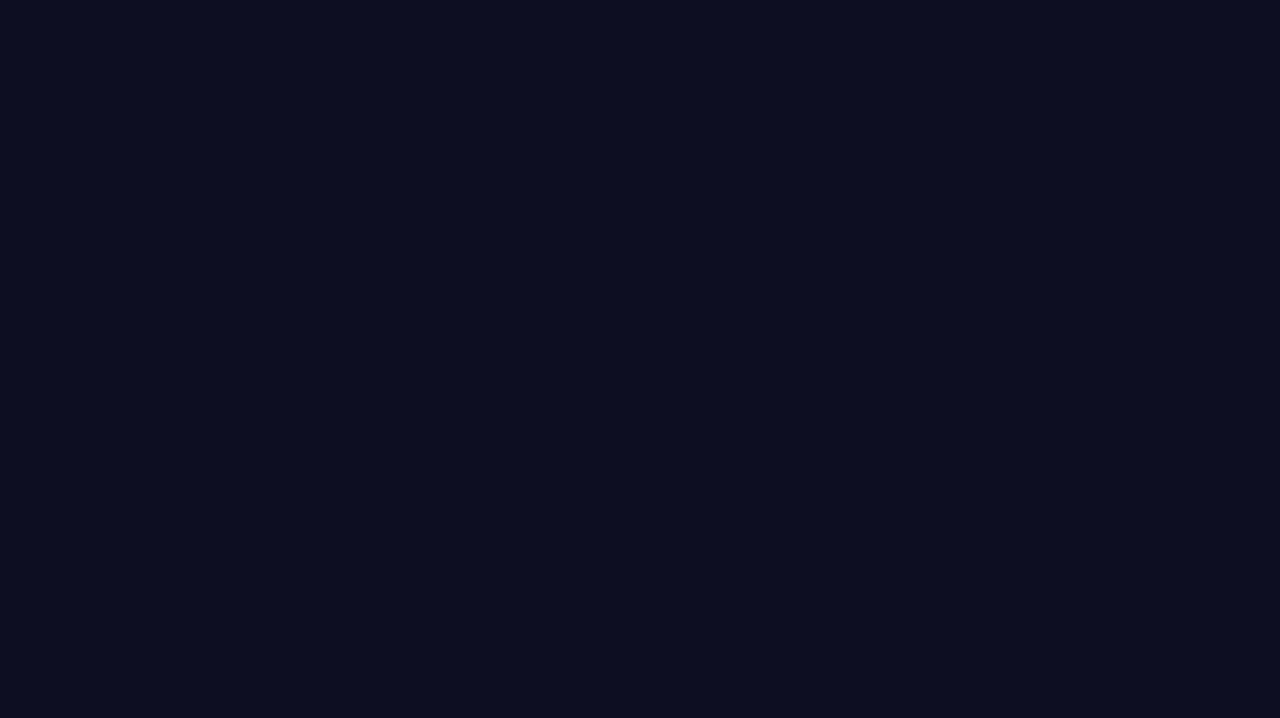
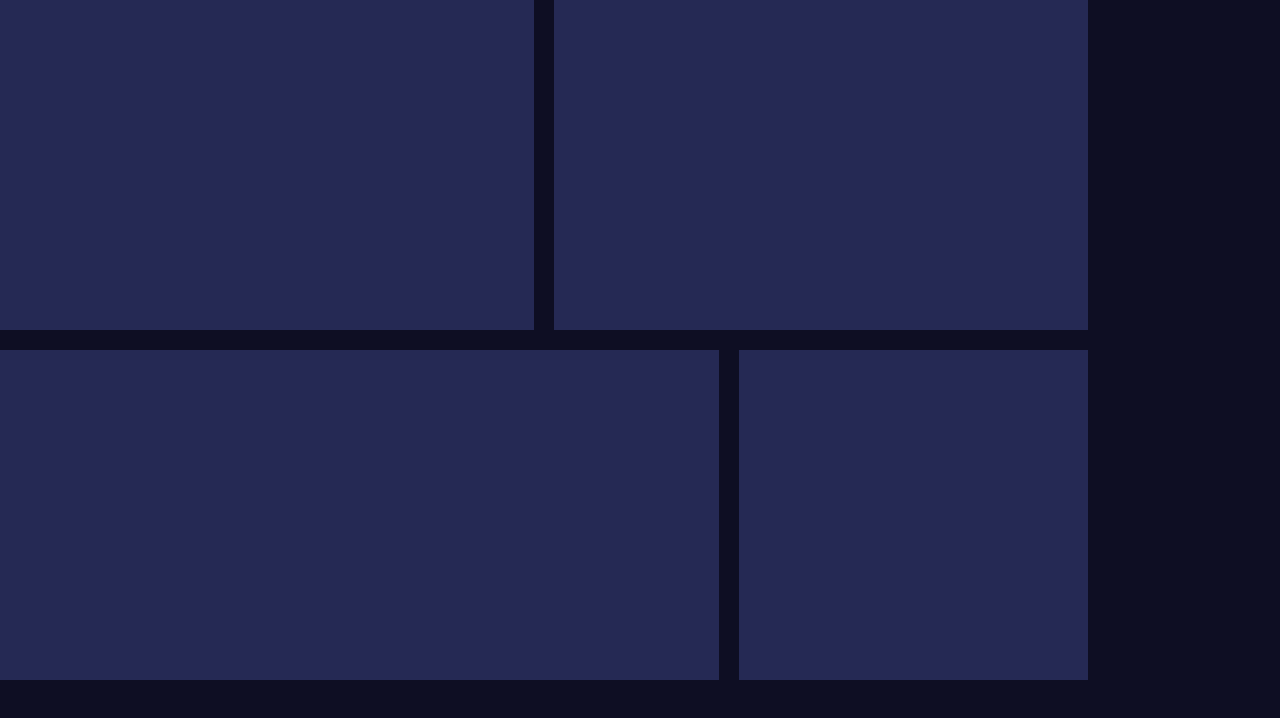
Before and after one commit to jacquelineturof/new-layout, a React (Create React App) app: page / in a window 1280 px wide. Shown: the top 718 px of the page. Built offline with nearby package versions, Linux system fonts and the light colour scheme.

Commit message:
added components to main grid

```diff
--- /dev/null
+++ b/src/components/MainGrid/AboutMe/AboutMe.module.css
@@ -0,0 +1,5 @@
+.Container {
+    grid-row: 2 / 3;
+    grid-column: 5 / 7;
+    background-color: #252954;
+}
--- /dev/null
+++ b/src/components/MainGrid/AboutMe/index.js
@@ -0,0 +1,13 @@
+import React from 'react'
+
+import classes from './AboutMe.module.css'
+
+const AboutMe = () => {
+    return (
+        <div className = { classes.Container }>
+
+        </div>
+    )
+}
+
+export default AboutMe
--- /dev/null
+++ b/src/components/MainGrid/Calendar/Calendar.module.css
@@ -0,0 +1,5 @@
+.Container {
+    grid-row: 2 / 3;
+    grid-column: 1 / 5;
+    background-color: #252954;
+}
--- /dev/null
+++ b/src/components/MainGrid/Calendar/index.js
@@ -0,0 +1,13 @@
+import React from 'react'
+
+import classes from './Calendar.module.css'
+
+const Calendar = () => {
+    return (
+        <div className = { classes.Container }>
+
+        </div>
+    )
+}
+
+export default Calendar
--- /dev/null
+++ b/src/components/MainGrid/CurrentlyLearning/CurrentlyLearning.module.css
@@ -0,0 +1,5 @@
+.Container {
+    grid-row: 1 / 2;
+    grid-column: 4 / 7;
+    background-color: #252954;
+}
--- /dev/null
+++ b/src/components/MainGrid/CurrentlyLearning/index.js
@@ -0,0 +1,13 @@
+import React from 'react'
+
+import classes from './CurrentlyLearning.module.css'
+
+const CurrentlyLearning = () => {
+    return (
+        <div className = { classes.Container }>
+
+        </div>
+    )
+}
+
+export default CurrentlyLearning
--- /dev/null
+++ b/src/components/MainGrid/GithubActivity/GitHubActivity.module.css
@@ -0,0 +1,5 @@
+.Container {
+    grid-row: 1 / 2;
+    grid-column: 1 / 4;
+    background-color: #252954;
+}
--- /dev/null
+++ b/src/components/MainGrid/GithubActivity/index.js
@@ -0,0 +1,13 @@
+import React from 'react'
+
+import classes from './GitHubActivity.module.css'
+
+const GithubActivity = () => {
+    return (
+        <div className = { classes.Container }>
+
+        </div>
+    )
+}
+
+export default GithubActivity
--- a/src/components/MainGrid/index.js
+++ b/src/components/MainGrid/index.js
@@ -1,10 +1,18 @@
 import React from 'react'
+
+import GithubActivity from './GithubActivity'
+import CurrentlyLearning from './CurrentlyLearning'
+import Calendar from './Calendar'
+import AboutMe from './AboutMe'
 
 import classes from './MainGrid.module.css'
 
 const MainGrid = () =>  (
     <div className = { classes.Grid }>
-
+        <GithubActivity />
+        <CurrentlyLearning />
+        <Calendar />
+        <AboutMe />
     </div>
 )
 
```
Also changed, not shown: 1 other file (tests, documents, lock files or other folders).
